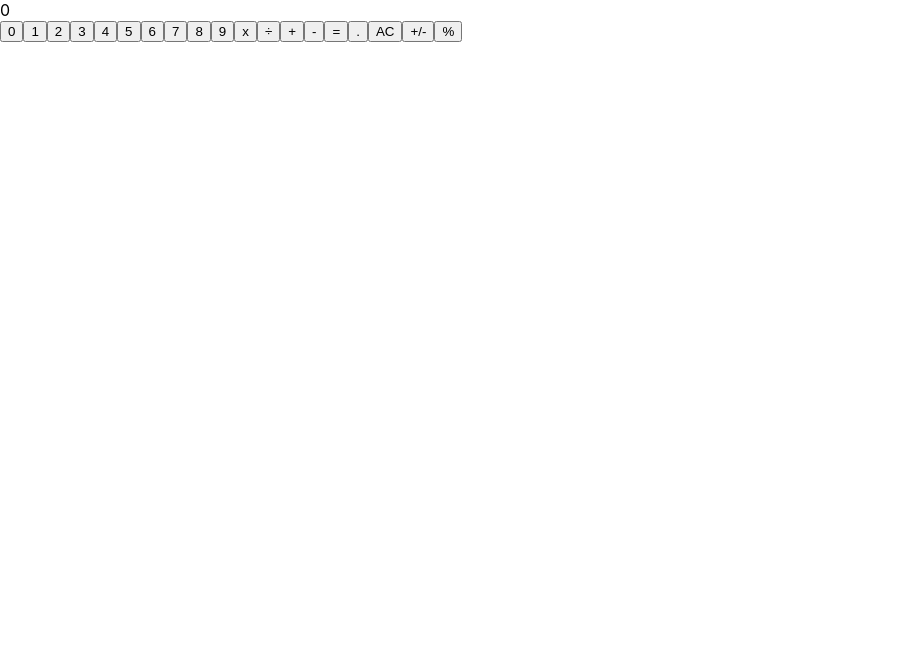
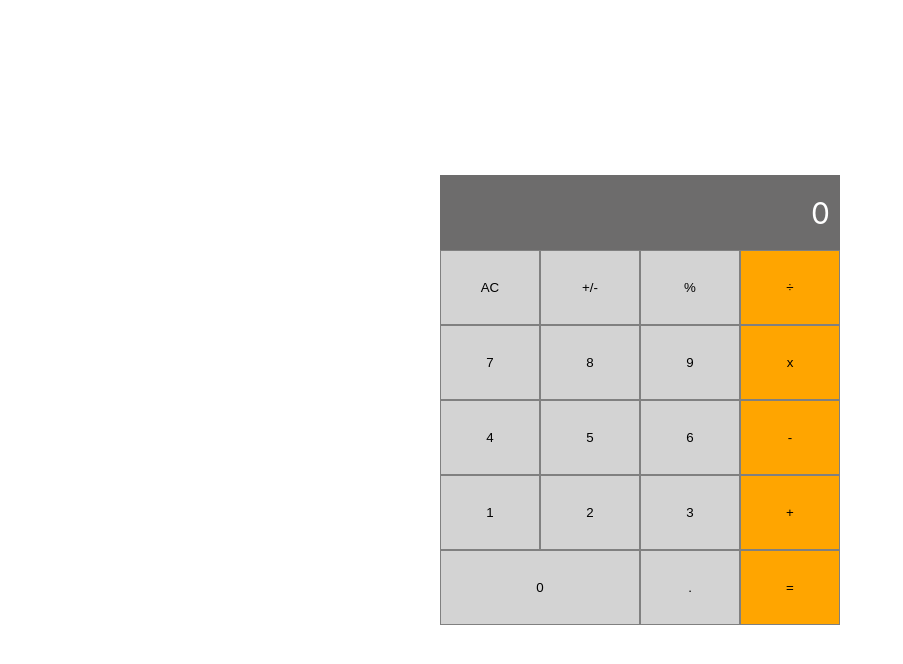
Before and after one commit to Ol-create/magician-calculator, a React (Create React App) app: page / in a window 1280 px wide. Shown: the top 664 px of the page, without its empty margins (0-903 px from the left). Built offline with nearby package versions, Linux system fonts and the light colour scheme.

Commit message:
Feat: style components

```diff
--- a/package.json
+++ b/package.json
@@ -6,6 +6,7 @@
     "@testing-library/jest-dom": "^5.16.5",
     "@testing-library/react": "^13.4.0",
     "@testing-library/user-event": "^13.5.0",
+    "prop-types": "^15.8.1",
     "react": "^18.2.0",
     "react-dom": "^18.2.0",
     "react-scripts": "5.0.1",
--- a/src/App.css
+++ b/src/App.css
@@ -1,39 +1,150 @@
-.App {
-  text-align: center;
+
+.container {
+  display: grid;
+  grid-template-columns: repeat(4, 100px);
+  grid-template-rows: repeat(6, 75px);
+  height: 450px;
+  width: 400px;
 }
 
-.App-logo {
-  height: 40vmin;
-  pointer-events: none;
+#root {
+  display: flex;
+  justify-content: center;
+  align-items: center;
+  height: 100vh;
 }
 
-@media (prefers-reduced-motion: no-preference) {
-  .App-logo {
-    animation: App-logo-spin infinite 20s linear;
-  }
+#zero,
+#one,
+#two,
+#three,
+#four,
+#five,
+#six,
+#seven,
+#eight,
+#nine,
+#all-clear,
+#positive-negative,
+#percent,
+#decimal {
+  background-color: lightgray;
+  border: 1px solid gray;
+  cursor: pointer;
 }
 
-.App-header {
-  background-color: #282c34;
-  min-height: 100vh;
-  display: flex;
-  flex-direction: column;
-  align-items: center;
-  justify-content: center;
-  font-size: calc(10px + 2vmin);
-  color: white;
+#zero {
+  grid-column: 1 / 3;
+  grid-row: 6;
 }
 
-.App-link {
-  color: #61dafb;
+#one {
+  grid-column: 1;
+  grid-row: 5;
 }
 
-@keyframes App-logo-spin {
-  from {
-    transform: rotate(0deg);
-  }
+#two {
+  grid-column: 2;
+  grid-row: 5;
+}
 
-  to {
-    transform: rotate(360deg);
-  }
+#three {
+  grid-column: 3;
+  grid-row: 5;
 }
+
+#four {
+  grid-column: 1;
+  grid-row: 4;
+}
+
+#five {
+  grid-column: 2;
+  grid-row: 4;
+}
+
+#six {
+  grid-column: 3;
+  grid-row: 4;
+}
+
+#seven {
+  grid-column: 1;
+  grid-row: 3;
+}
+
+#eight {
+  grid-column: 2;
+  grid-row: 3;
+}
+
+#nine {
+  grid-column: 3;
+  grid-row: 3;
+}
+
+#all-clear {
+  grid-column: 1;
+  grid-row: 2;
+}
+
+#positive-negative {
+  grid-column: 2;
+  grid-row: 2;
+}
+
+#percent {
+  grid-column: 3;
+  grid-row: 2;
+}
+
+#decimal {
+  grid-column: 3;
+  grid-row: 6;
+}
+
+#divide,
+#multiply,
+#subtract,
+#add,
+#equal {
+  background-color: orange;
+  border: 1px solid gray;
+}
+
+#divide {
+  grid-column: 4;
+  grid-row: 2;
+}
+
+#multiply {
+  grid-column: 4;
+  grid-row: 3;
+}
+
+#subtract {
+  grid-column: 4;
+  grid-row: 4;
+}
+
+#add {
+  grid-column: 4;
+  grid-row: 5;
+}
+
+#equal {
+  grid-column: 4;
+  grid-row: 6;
+}
+
+#outputScreen {
+  grid-column: 1 / 5;
+  grid-row: 1;
+  background-color: rgb(109, 108, 108);
+  color: white;
+  display: flex;
+  align-items: center;
+  justify-content: flex-end;
+  font-size: 30px;
+  padding: 10px;
+}
--- a/src/index.js
+++ b/src/index.js
@@ -1,6 +1,6 @@
 import React from 'react';
 import ReactDOM from 'react-dom';
-import Calculator from './components/calculator';
+import Calculator from './components/Calculator';
 import './App.css';
 import './index.css';
 
```
Also changed, not shown: 1 other file (tests, documents, lock files or other folders).
